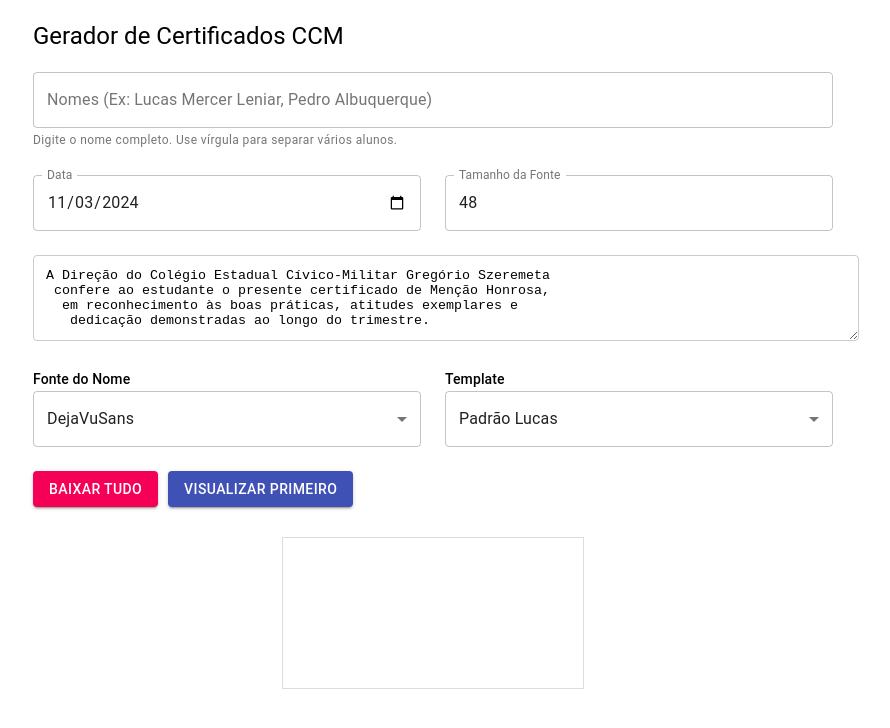
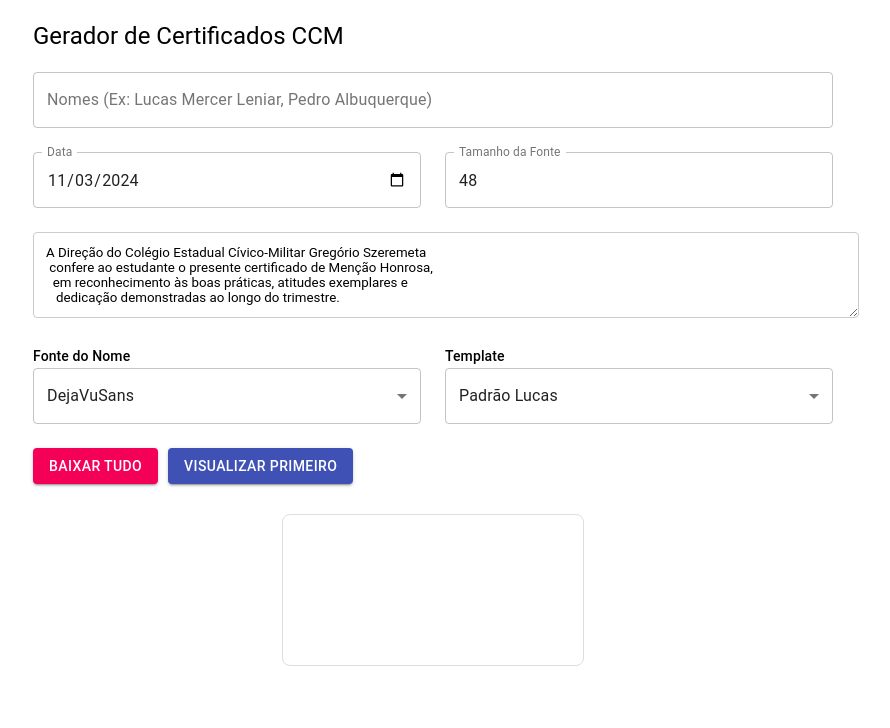
Before and after one commit to lucasmercer/ccm, a React (Create React App) app: page /certificado in a window 1280 px wide. Shown: the top 728 px of the page, without its empty margins (207-1097 px from the left). Built offline with nearby package versions, Linux system fonts and the light colour scheme.

Commit message:
Update Certificate.js

```diff
--- a/src/Certificate.js
+++ b/src/Certificate.js
@@ -170,22 +170,22 @@ function Certificate() {
 
   const downloadPDF = async () => {
     setIsDownloading(true);
-    // Separa por vírgula e remove apenas os espaços inúteis das pontas de cada nome[cite: 1]
+    // Divide pela vírgula e limpa apenas espaços das pontas, mantendo espaços entre nomes[cite: 1]
     const students = names.split(",").map(n => n.trim()).filter(n => n !== "");
 
     for (let student of students) {
-      // Capitaliza o nome para o PDF (ex: lucas vira Lucas)[cite: 1]
-      const capitalizedStudent = student
-        .split(" ")
+      // Capitalização automática apenas para o conteúdo do PDF[cite: 1]
+      const capitalizedName = student
+        .split(/\s+/)
         .map(w => w.charAt(0).toUpperCase() + w.slice(1).toLowerCase())
         .join(" ");
 
-      const pdfData = await generatePDFForStudent(capitalizedStudent);
+      const pdfData = await generatePDFForStudent(capitalizedName);
       const blob = new Blob([pdfData], { type: "application/pdf" });
       const url = URL.createObjectURL(blob);
 
-      // Nome do arquivo sem espaços para evitar erro de sistema[cite: 1]
-      const fileNameClean = capitalizedStudent.replace(/\s+/g, "");
+      // Nome do arquivo PDF limpo (sem espaços)[cite: 1]
+      const fileNameClean = capitalizedName.replace(/\s+/g, "");
 
       const link = document.createElement("a");
       link.href = url;
@@ -229,12 +229,9 @@ function Certificate() {
             fullWidth
             variant="outlined"
             value={names}
-            // MANTÉM O TEXTO EXATAMENTE COMO O USUÁRIO DIGITA[cite: 1]
+            // Permite digitar livremente sem travar espaços[cite: 1]
             onChange={(e) => setNames(e.target.value)}
           />
-          <Typography variant="caption" color="textSecondary">
-            Digite o nome completo. Use vírgula para separar vários alunos.
-          </Typography>
         </Grid>
 
         <Grid item xs={12} sm={6}>
@@ -249,7 +246,7 @@ function Certificate() {
           <TextareaAutosize
             minRows={4}
             placeholder="Texto do certificado..."
-            style={{ width: "100%", padding: "12px", borderRadius: "4px", borderColor: "#ccc" }}
+            style={{ width: "100%", padding: "12px", borderRadius: "4px", borderColor: "#ccc", fontFamily: "Roboto, sans-serif" }}
             value={additionalText}
             onChange={(e) => setAdditionalText(e.target.value)}
           />
@@ -275,11 +272,11 @@ function Certificate() {
         </Grid>
 
         <Grid item xs={12}>
-          <Button onClick={downloadPDF} variant="contained" color="secondary" style={{ marginRight: "10px" }} disabled={isDownloading}>
-            {isDownloading ? <CircularProgress size={24} /> : "Baixar Tudo"}
+          <Button onClick={downloadPDF} variant="contained" color="secondary" style={{ marginRight: "10px" }} disabled={isDownloading || isRendering}>
+            {isDownloading ? <CircularProgress size={24} color="inherit" /> : "Baixar Tudo"}
           </Button>
 
-          <Button onClick={handleOpenModal} variant="contained" color="primary">
+          <Button onClick={handleOpenModal} variant="contained" color="primary" disabled={isRendering}>
             Visualizar Primeiro
           </Button>
         </Grid>
@@ -301,7 +298,7 @@ function Certificate() {
       </Dialog>
 
       <div style={{ marginTop: "30px", textAlign: "center" }}>
-        <canvas id="pdf-preview" style={{ maxWidth: "100%", border: "1px solid #ddd" }}></canvas>
+        <canvas id="pdf-preview" style={{ maxWidth: "100%", border: "1px solid #ddd", borderRadius: "8px" }}></canvas>
       </div>
     </div>
   );
```
